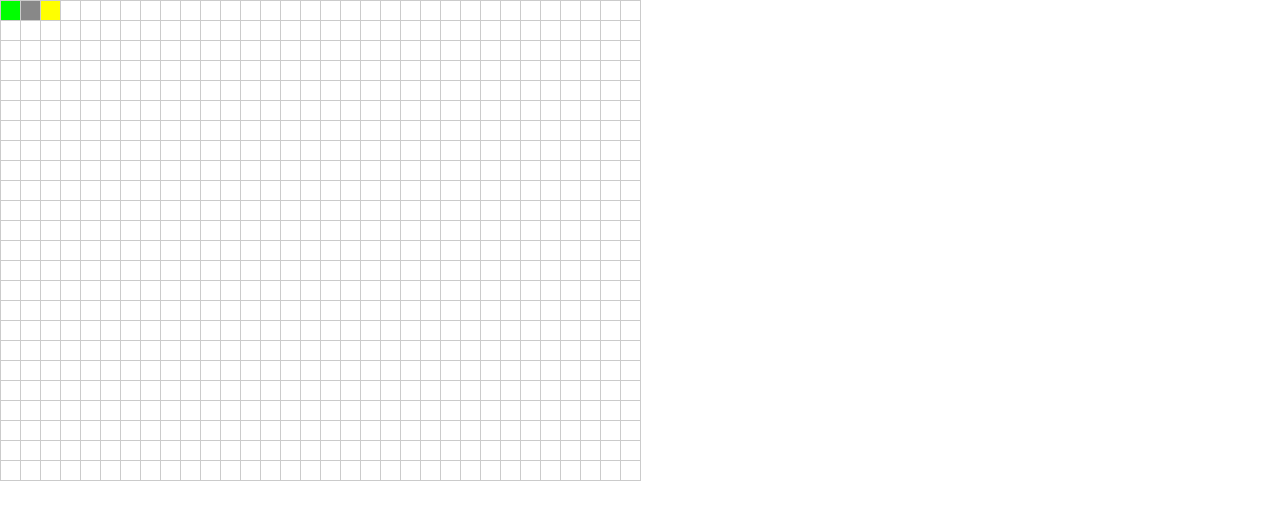
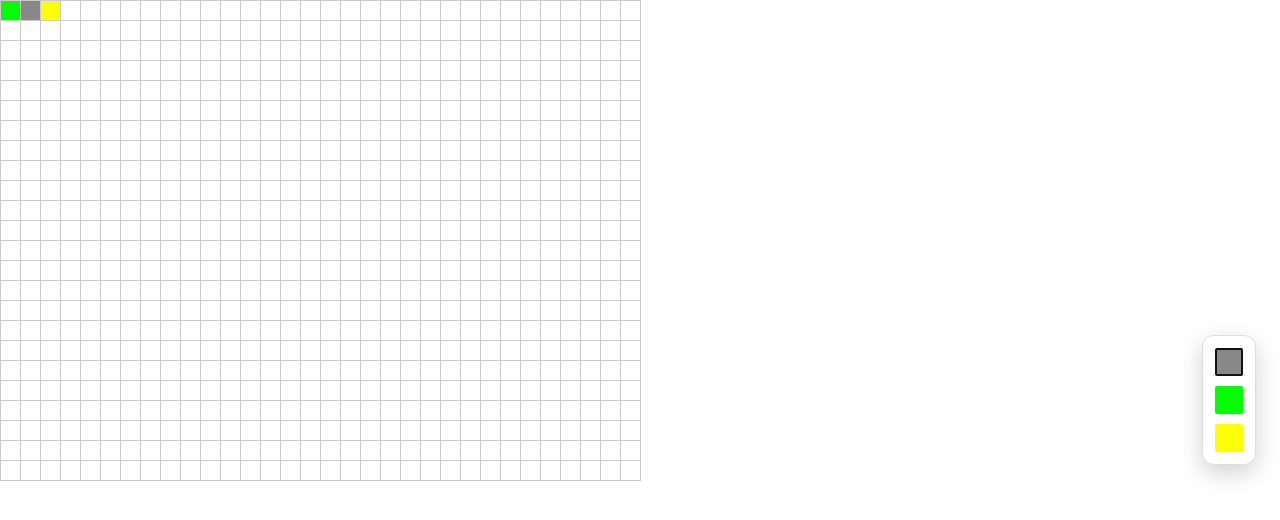
Before and after one commit to NaFo44/Cirkuit, a React (Vite) app: page / in a window 1280 px wide. Shown: the top 520 px of the page. Built offline with nearby package versions, Linux system fonts and the light colour scheme.

Commit message:
feat: added component palette

```diff
--- a/src/App.tsx
+++ b/src/App.tsx
@@ -1,9 +1,14 @@
 import { useState } from "react";
 
+import type { ComponentType } from "./domain/grid/cell";
 import { Grid } from "./domain/grid/grid";
 import { CircuitGrid } from "./ui/grid/circuitGrid";
+import { ComponentPalette } from "./ui/palette/componentPalette";
 
 export function App() {
+    const [selectedComponent, setSelectedComponent] =
+        useState<ComponentType>("wire");
+
     const [grid, setGrid] = useState(() =>
         Grid.empty()
             .withCell(0, 0, { type: "source" })
@@ -13,16 +18,22 @@ export function App() {
 
     const handleCellPaint = (x: number, y: number) => {
         setGrid((currentGrid) =>
-            currentGrid.withCell(x, y, { type: "wire" }),
+            currentGrid.withCell(x, y, { type: selectedComponent }),
         );
     };
 
     return (
+        <main className="circuit-editor">
             <CircuitGrid
                 grid={grid}
                 width={32}
                 height={24}
                 onCellPaint={handleCellPaint}
             />
+            <ComponentPalette
+                selectedComponent={selectedComponent}
+                onSelect={setSelectedComponent}
+            />
+        </main>
     );
 }
--- a/src/domain/grid/cell.ts
+++ b/src/domain/grid/cell.ts
@@ -1,8 +1,12 @@
-export type CellType =
-    | "empty"
-    | "wire"
-    | "source"
-    | "light";
+export const COMPONENT_TYPES = [
+    "wire",
+    "source",
+    "light",
+] as const;
+
+export type ComponentType = typeof COMPONENT_TYPES[number];
+
+export type CellType = "empty" | ComponentType;
 
 export interface Cell {
     readonly type: CellType;
--- a/src/index.css
+++ b/src/index.css
@@ -75,3 +75,48 @@ button {
     outline: 2px solid white;
     outline-offset: -2px;
 }
+
+.circuit-editor {
+    min-height: 100%;
+}
+
+.component-palette {
+    position: fixed;
+    top: 50%;
+    right: 24px;
+    z-index: 10;
+
+    display: flex;
+    flex-direction: column;
+    gap: 10px;
+
+    padding: 12px;
+
+    background: white;
+    border: 1px solid #ddd;
+    border-radius: 12px;
+    box-shadow: 0 8px 24px rgb(0 0 0 / 18%);
+    transform: translateY(-50%);
+}
+
+.component-palette__item {
+    box-sizing: border-box;
+
+    width: 28px;
+    height: 28px;
+    padding: 0;
+
+    border: 2px solid transparent;
+    border-radius: 2px;
+
+    cursor: pointer;
+}
+
+.component-palette__item:hover {
+    transform: scale(1.08);
+}
+
+.component-palette__item[aria-pressed="true"] {
+    border-color: #111;
+    box-shadow: 0 0 0 2px white;
+}
--- /dev/null
+++ b/src/ui/palette/componentPalette.tsx
@@ -0,0 +1,42 @@
+import {
+    COMPONENT_TYPES,
+    type ComponentType,
+} from "../../domain/grid/cell";
+
+interface ComponentPaletteProps {
+    selectedComponent: ComponentType;
+    onSelect: (component: ComponentType) => void;
+}
+
+const COMPONENT_LABELS: Record<ComponentType, string> = {
+    wire: "Wire",
+    source: "Source",
+    light: "Light",
+};
+
+export function ComponentPalette({
+    selectedComponent,
+    onSelect,
+}: ComponentPaletteProps) {
+    return (
+        <aside
+            className="component-palette"
+            aria-label="Component palette"
+        >
+            {COMPONENT_TYPES.map((component) => (
+                <button
+                    key={component}
+                    type="button"
+                    className="component-palette__item"
+                    style={{
+                        backgroundColor: `var(--cell-${component})`,
+                    }}
+                    title={COMPONENT_LABELS[component]}
+                    aria-label={COMPONENT_LABELS[component]}
+                    aria-pressed={selectedComponent === component}
+                    onClick={() => onSelect(component)}
+                />
+            ))}
+        </aside>
+    );
+}
```
Lines whose indentation alone changed are shown as unchanged.
